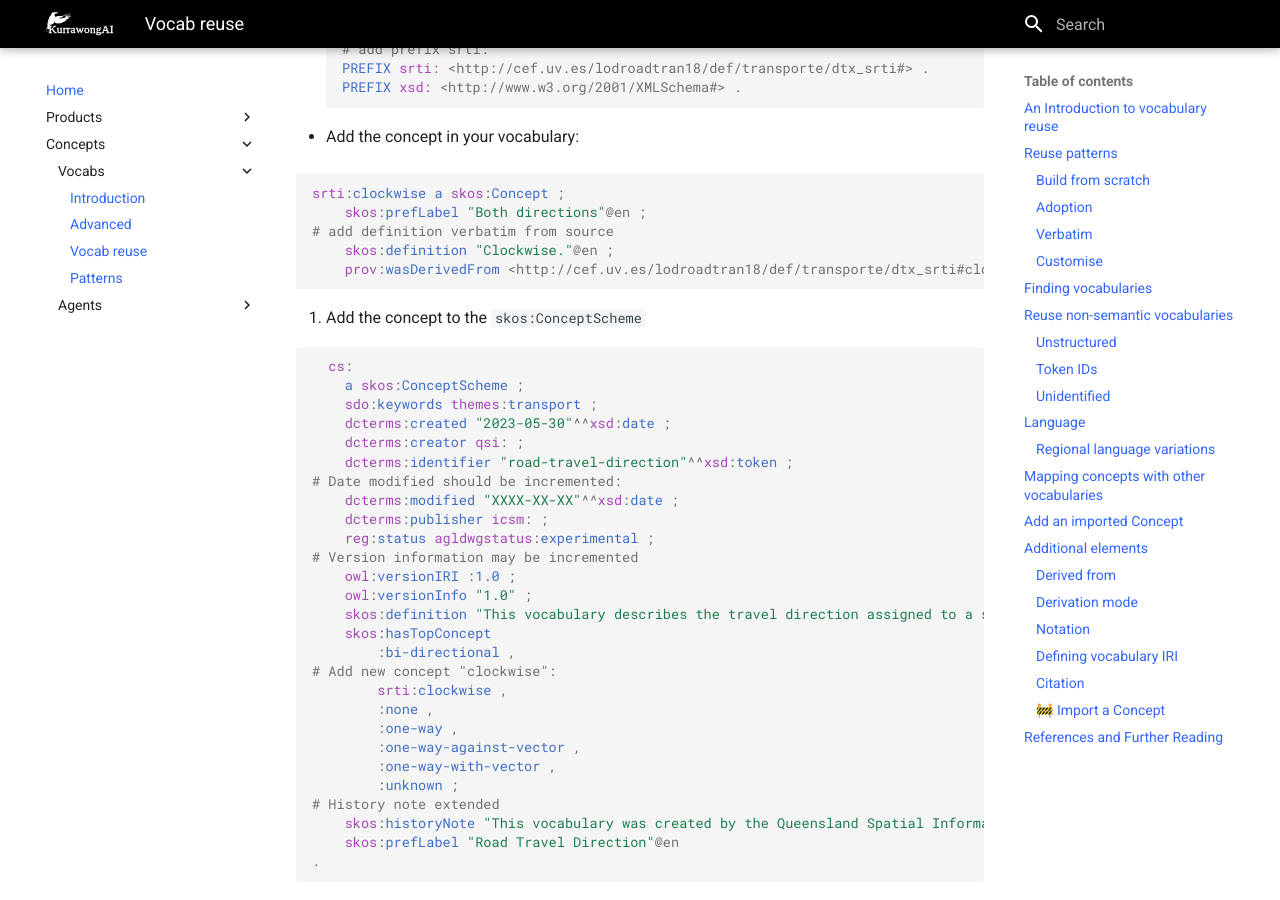
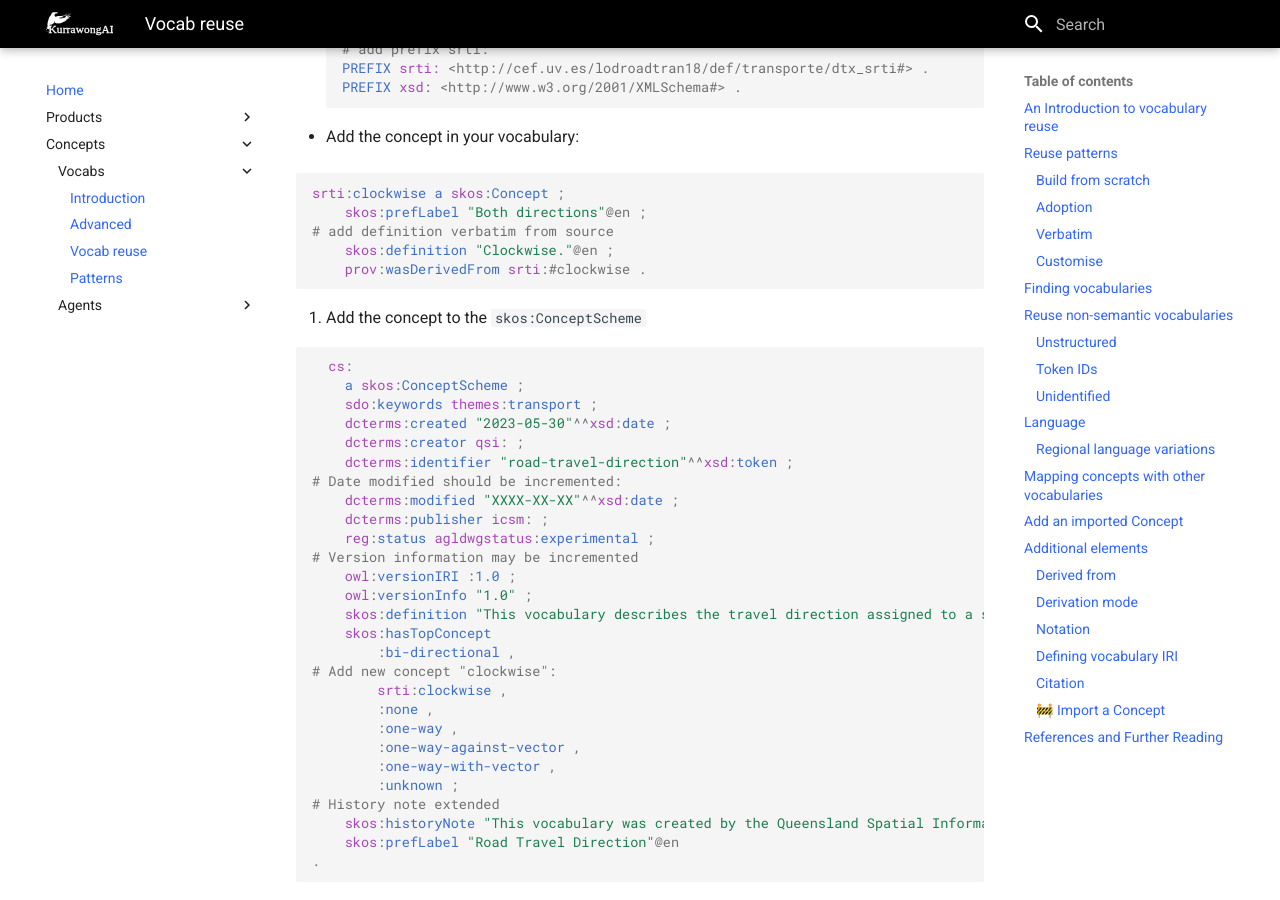
Before and after one commit to Kurrawong/docs, an MkDocs documentation site: the page built from docs/concepts/vocabs/vocab-reuse.md, in a window 1280 px wide and 900 px high, scrolled down 9101 px. Built offline with MkDocs 1.6.1 and Material for MkDocs 9.7.7, drawn with Linux system fonts in a browser that asks for light colours; some of the changed lines change nothing that is shown.

Commit message:
Update vocab-reuse.md

````diff
--- a/docs/concepts/vocabs/vocab-reuse.md
+++ b/docs/concepts/vocabs/vocab-reuse.md
@@ -318,7 +318,7 @@ To import a concept from another vocabulary:
        skos:prefLabel "Both directions"@en ;
    # add definition verbatim from source
        skos:definition "Clockwise."@en ;
-       prov:wasDerivedFrom <http://cef.uv.es/lodroadtran18/def/transporte/dtx_srti#clockwise> .
+       prov:wasDerivedFrom srti:#clockwise .
    ```
 
 6. Add the concept to the `skos:ConceptScheme`
````
